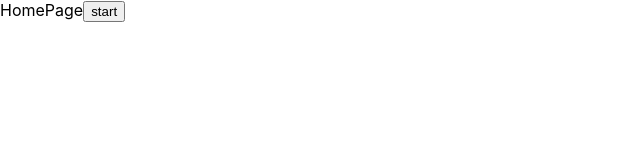
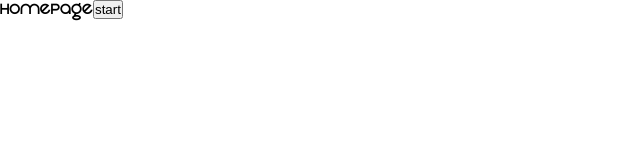
Before and after one commit to sanya-shch/animal-squad, a React (Create React App) app: page / in a window 1280 px wide. Shown: the top 160 px of the page, without its empty margins (0-640 px from the left). Built offline with nearby package versions, Linux system fonts and the light colour scheme.

Commit message:
added font

```diff
--- a/src/index.css
+++ b/src/index.css
@@ -1,8 +1,15 @@
+@font-face {
+  font-family: Granita;
+  src: url("/src/font/GranitaDemoRegular-BF64055bc8183d6.ttf");
+  font-weight: bold;
+}
+
+* {
+  margin: 0;
+  padding: 0;
+  box-sizing: border-box;
+}
+
 body {
-  margin: 0;
-  font-family: -apple-system, BlinkMacSystemFont, 'Segoe UI', 'Roboto', 'Oxygen',
-    'Ubuntu', 'Cantarell', 'Fira Sans', 'Droid Sans', 'Helvetica Neue',
-    sans-serif;
-  -webkit-font-smoothing: antialiased;
-  -moz-osx-font-smoothing: grayscale;
+  font-family: Granita, sans-serif;
 }
```
Also changed, not shown: src/font/GranitaDemoRegular-BF64055bc8183d6.ttf (added).
